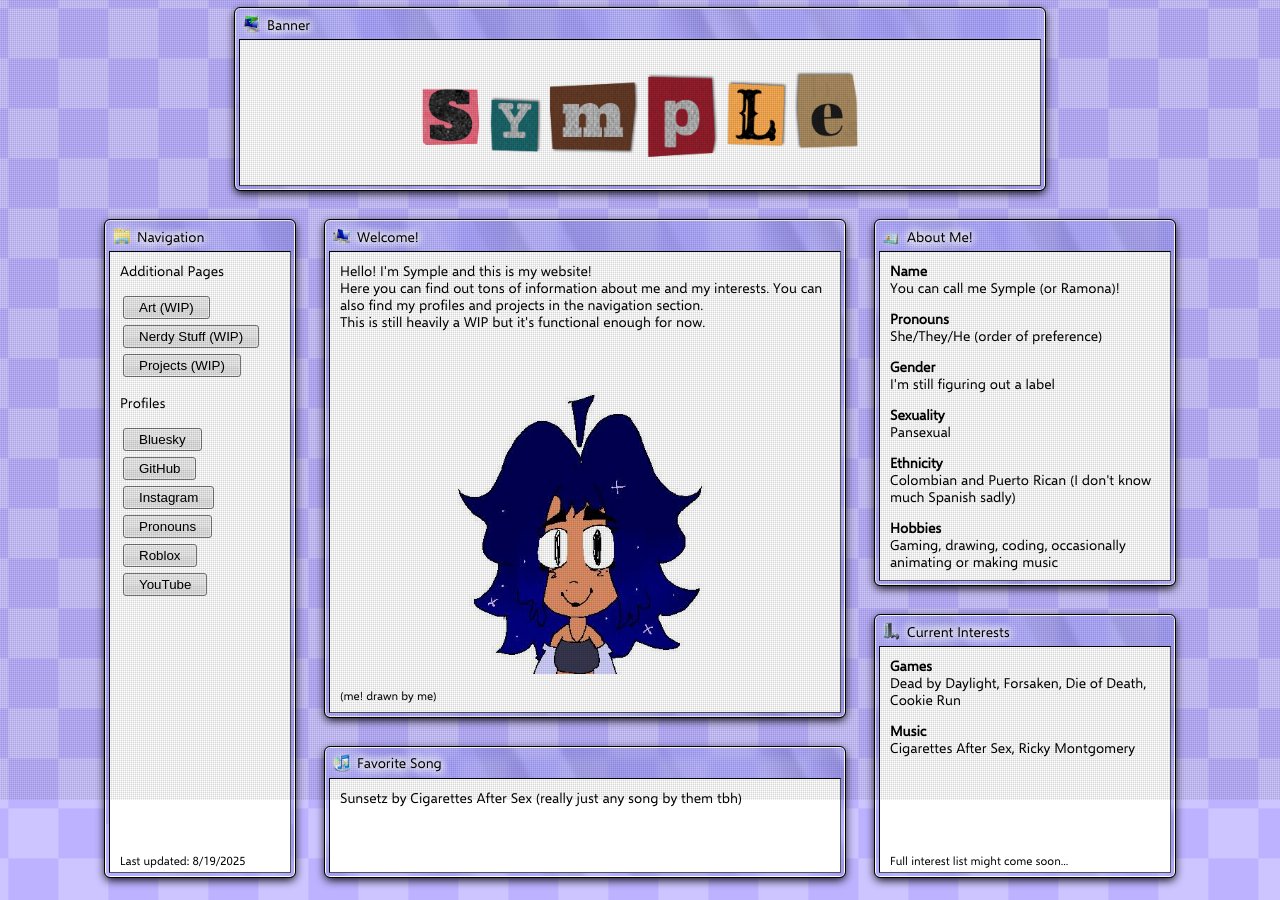
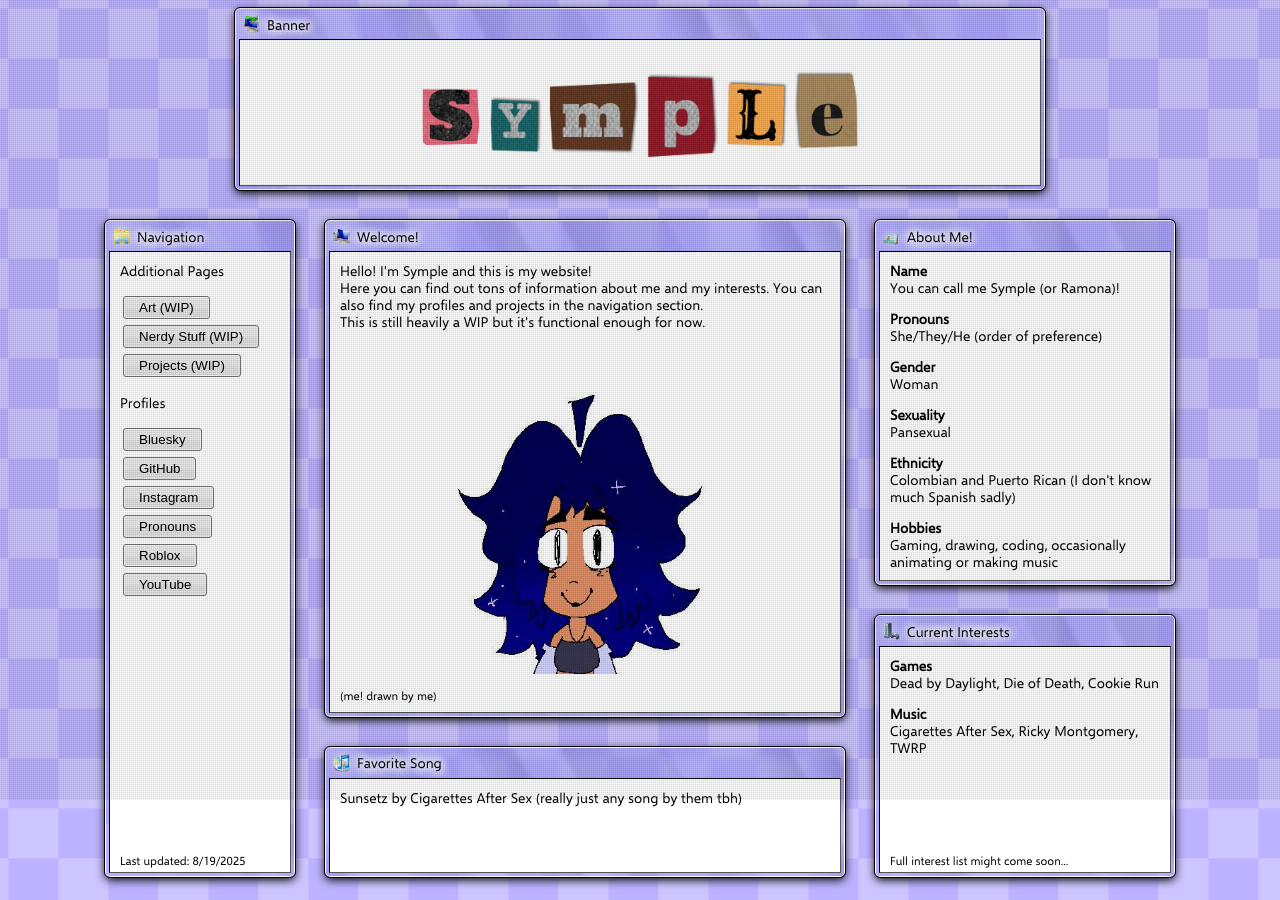
Before and after one commit to justsymple/justsymple.github.io, a plain HTML site: page index.html in a window 1280 px wide. Drawn offline with nearby package versions, Linux system fonts and the light colour scheme; grey boxes are pictures that could not be loaded.

Commit message:
Update index.html

```diff
--- a/index.html
+++ b/index.html
@@ -78,7 +78,7 @@
                     <br><br>
                     <b>Gender</b>
                     <br>
-                    I'm still figuring out a label
+                    Woman
                     <br><br>
                     <b>Sexuality</b>
                     <br>
@@ -102,11 +102,11 @@
                 <div class="windowcontent">
                    <b>Games</b>
                     <br>
-                    Dead by Daylight, Forsaken, Die of Death, Cookie Run
+                    Dead by Daylight, Die of Death, Cookie Run
                     <br><br>
                     <b>Music</b>
                     <br>
-                    Cigarettes After Sex, Ricky Montgomery
+                    Cigarettes After Sex, Ricky Montgomery, TWRP
                     <br><br><br>
                     <small id="lastupdated">Full interest list might come soon...</small>
                 </div>
```
